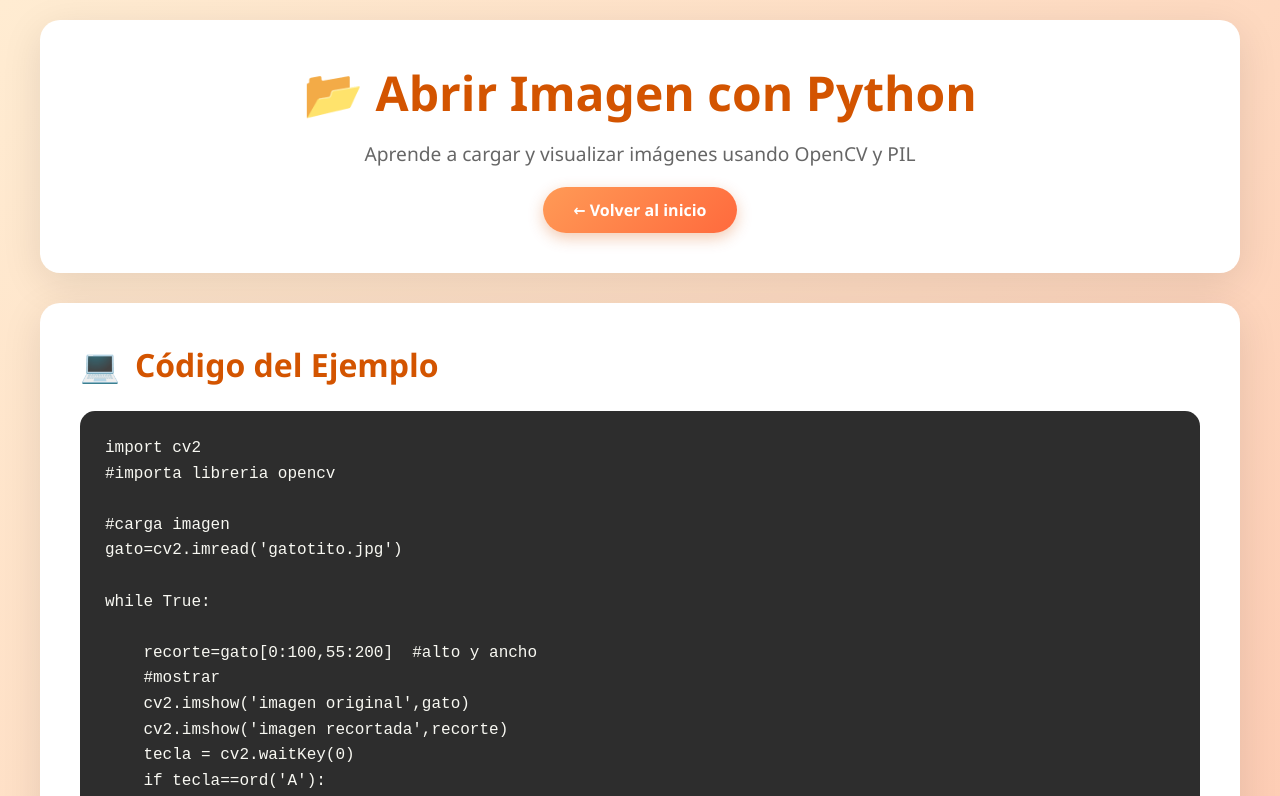
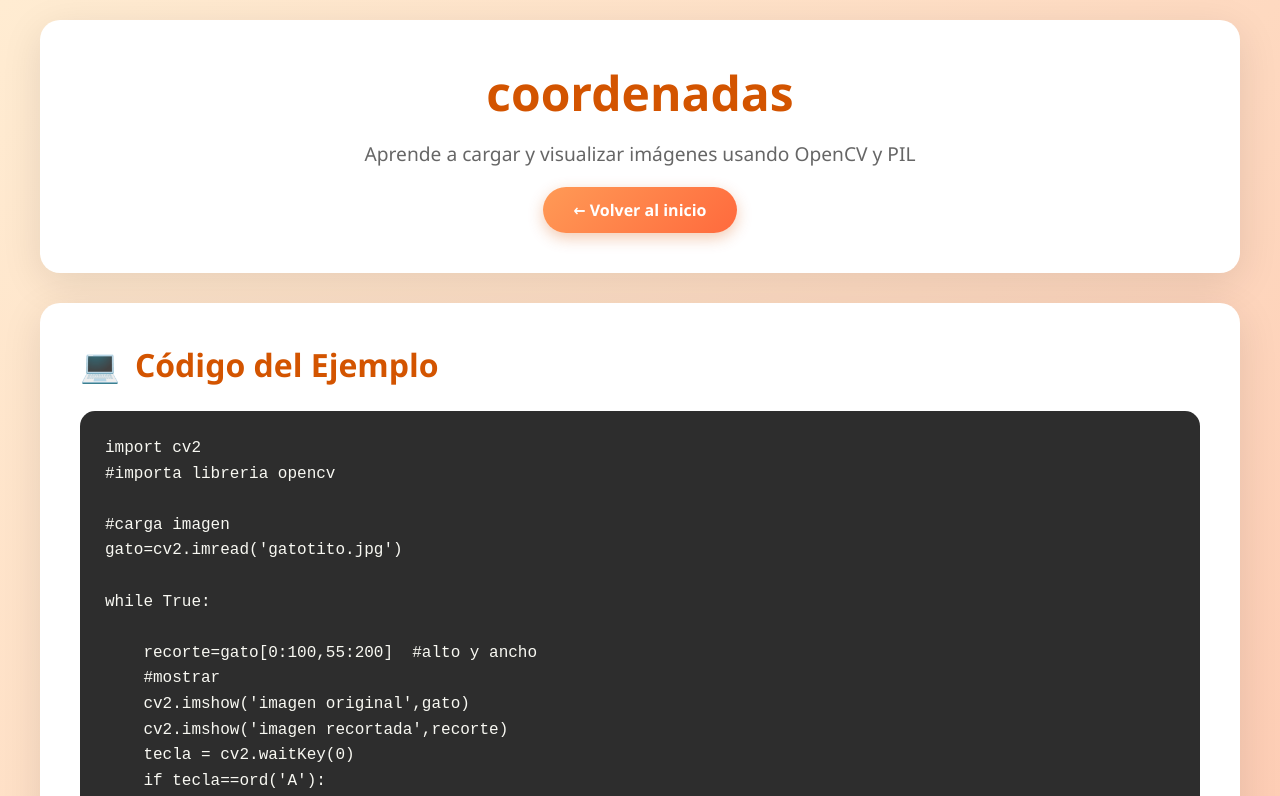
Before and after one commit to hernandezbrandoncb144-lang/braandon_va, a plain HTML site: page coodenadas.html in a window 1280 px wide. Shown: the top 796 px of the page. Drawn offline with Linux system fonts and the light colour scheme.

Commit message:
Add files via upload

```diff
--- a/coodenadas.html
+++ b/coodenadas.html
@@ -215,7 +215,7 @@
 <body>
     <div class="container">
         <div class="header">
-            <h1>📂 Abrir Imagen con Python</h1>
+            <h1>coordenadas</h1>
             <p>Aprende a cargar y visualizar imágenes usando OpenCV y PIL</p>
             <a href="index.html" class="btn-volver">← Volver al inicio</a>
         </div>
```
